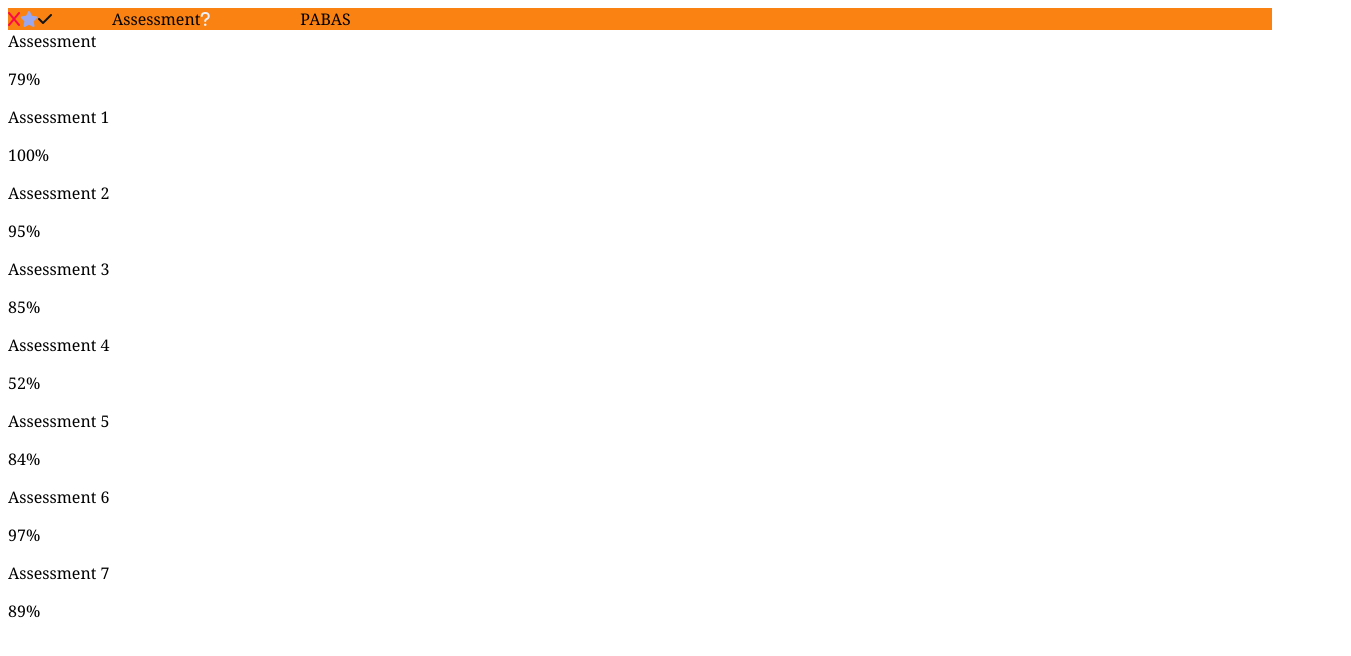
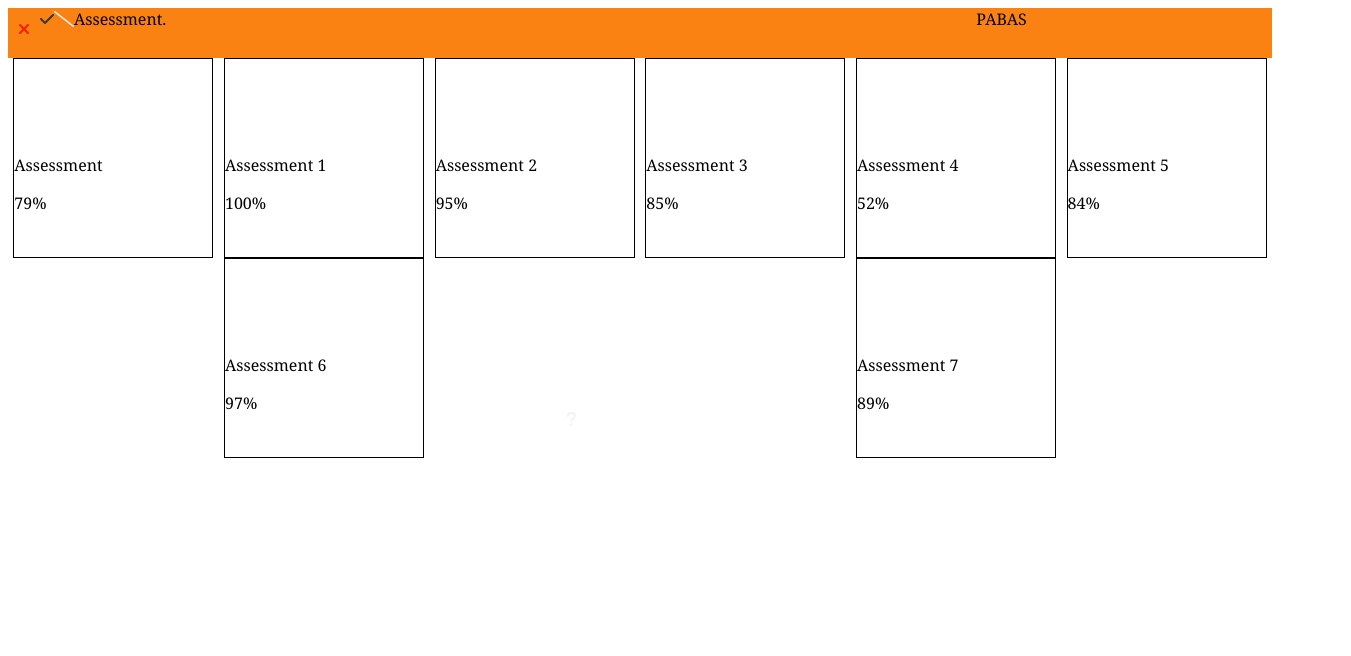
Before and after one commit to Adwoa-Safowaah/T4G_Group3, a plain HTML site: page index.html in a window 1280 px wide. Shown: the whole page, 1351 px wide, since content can reach past the window. Drawn offline with Linux system fonts and the light colour scheme.

Commit message:
added more files

```diff
--- a/index.html
+++ b/index.html
@@ -5,73 +5,64 @@
     <meta charset="UTF-8">
     <meta name="viewport" content="width=device-width, initial-scale=1.0">
     <title>FlexBox</title>
-    <script src="https://kit.fontawesome.com/e93405bb44.js" crossorigin="anonymous"></script>
+    <script src="https://kit.fontawesome.com/ccc4b23589.js" crossorigin="anonymous"></script>
     <link rel="stylesheet" href="src/style.css">
 </head>
 <body>
-<header class="first_container">
-    <div >
-        <i class="fa-solid fa-x" style="color: #fd0845;"></i>
+<div class="first_container">
+    <div class="x_mark" >
+        <i class="fa-solid fa-xmark" style="color: #f91b0b;"></i>
     </div>
-    <div>
-        <i class="fa-solid fa-star" style="color: #99a7f0;"></i>
+    <div class="check_mark">
+        <i class="fa-solid fa-check" style="color: #36383a;"></i>
     </div>
-    <div>
-        <i class="fa-solid fa-check" style="color: #121416;"></i>
+    <div class="slash_mark">
+        <i class="fa-solid fa-slash" style="color: #f0f2f5;"></i>
     </div>
     <div class="A">
-        Assessment
+        Assessment.
     </div>
-    <div class="Q">
-        <i class="fa-solid fa-question" style="color: #eeeef6;"></i>
+    <div class="question_mark">
+        <i class="fa-solid fa-question" style="color: #f0f2f4;"></i>
     </div>
 <div class="name">
     PABAS
 </div>
-</header>
+</div>
 
 <div class="container">
 
     <div class="as_o">
-       <div>Assessment <p>
-        79%
-    </p></div>
+       <div>Assessment<p>79%</p></div>
+    </div>
 
     <div class="as_1">
-        <div>Assessment 1 <p>
-         100%
-     </p></div>
+        <div>Assessment 1<p> 100%</p></div>
+    </div>
 
     <div class="as_2">
-        <div>Assessment 2 <p>
-         95%
-     </p></div>
+        <div>Assessment 2<p> 95%</p></div>
+     </div>
 
       <div class="as_3">
-        <div>Assessment 3 <p>
-         85%
-     </p></div>
+        <div>Assessment 3<p> 85% </p></div>
+      </div>
 
       <div class="as_4">
-        <div>Assessment 4 <p>
-         52%
-     </p></div>
+        <div>Assessment 4<p> 52%</p></div>
+      </div>
 
       <div class="as_5">
-        <div>Assessment 5 <p>
-         84%
-     </p></div>
+        <div>Assessment 5<p>84%</p></div>
+      </div>
 
       <div class="as_6">
-        <div>Assessment 6 <p>
-         97%
-     </p></div>
+        <div>Assessment 6<p>97%</p></div>
+      </div>
 
       <div class="as_7">
-        <div>Assessment 7 <p>
-         89%
-     </p></div>
-
+        <div>Assessment 7<p>89%</p></div>
+     </div>
 </div>
 
 
--- a/src/style.css
+++ b/src/style.css
@@ -7,24 +7,85 @@
 
 .first_container{background-color: rgb(249, 130, 19);
                 display: flex;
+                height: 50px;
+}
+.first_container A{padding-right: 100px;
 }
 
-.A{
-    padding-left: 60px;
+.question_mark{padding: 400px 400px;
+}
+.x_mark{padding: 10px 10px;
 }
 
-.Q{
-    padding-right: 90px
+.container{
+          display: flex;
+          flex-wrap: wrap;
+          flex-direction: row;
+          justify-content: space-evenly;
+
 }
 
+.as_o{
+      width: 200px;
+      height:200px;
+      border-style: solid;
+      border-width: 1px;
+      padding-top: 95px;
 
-.name{padding-right: 1000px;
+
 }
 
-.as_0{display: flex;
-  flex-wrap: wrap;
-  height: 50px;
-width: 50px;
-border: 2px solid black;
-border-radius: 3px;
+.as_1{width: 200px;
+      height: 200px;
+      border-style: solid;
+      border-width: 1px;
+      padding-top: 95px;
+      border: radius 5px;
 }
+
+.as_2{width: 200px;
+     height: 200px;
+     border-style: solid;
+     border-width: 1px;
+     padding-top: 95px;
+}
+
+.as_3{width: 200px;
+     height: 200px;
+    border-style: solid;
+    border-width: 1px;
+    padding-top: 95px;
+}
+
+.as_4{width: 200px;
+    height: 200px;
+    border-style: solid;
+    border-width: 1px;
+    padding-top: 95px;
+}
+
+.as_5{width: 200px;
+      height: 200px;
+      border-style: solid;
+      border-width: 1px;
+      padding-top: 95px;
+}
+
+  .as_6{width: 200px;
+        height: 200px;
+        border-style: solid;
+        border-width: 1px;
+        padding-top: 95px;
+  }
+
+  .as_7{width: 200px;
+      height: 200px;
+      border-style: solid;
+     border-width: 1px;
+     padding-top: 95px;
+     /* margin: 10px; */
+  }
+.container div{margin: auto;
+  /* border: radius 5px;  */
+
+}
```
Lines whose indentation alone changed are shown as unchanged.
